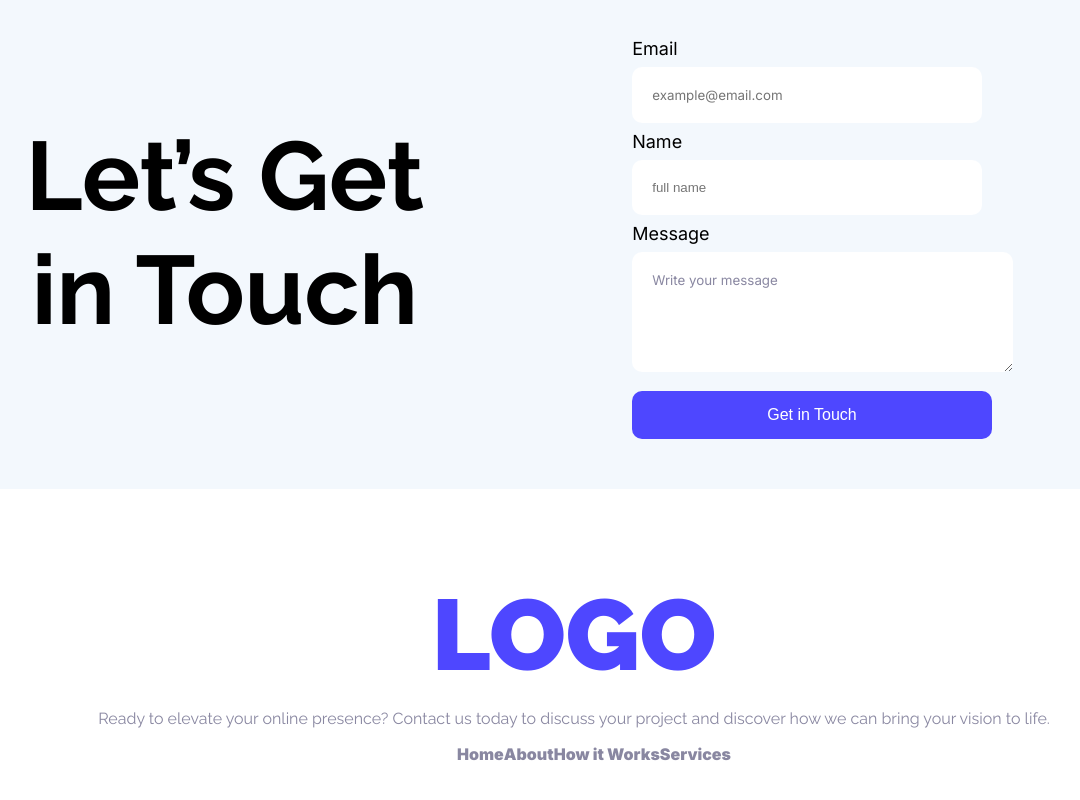
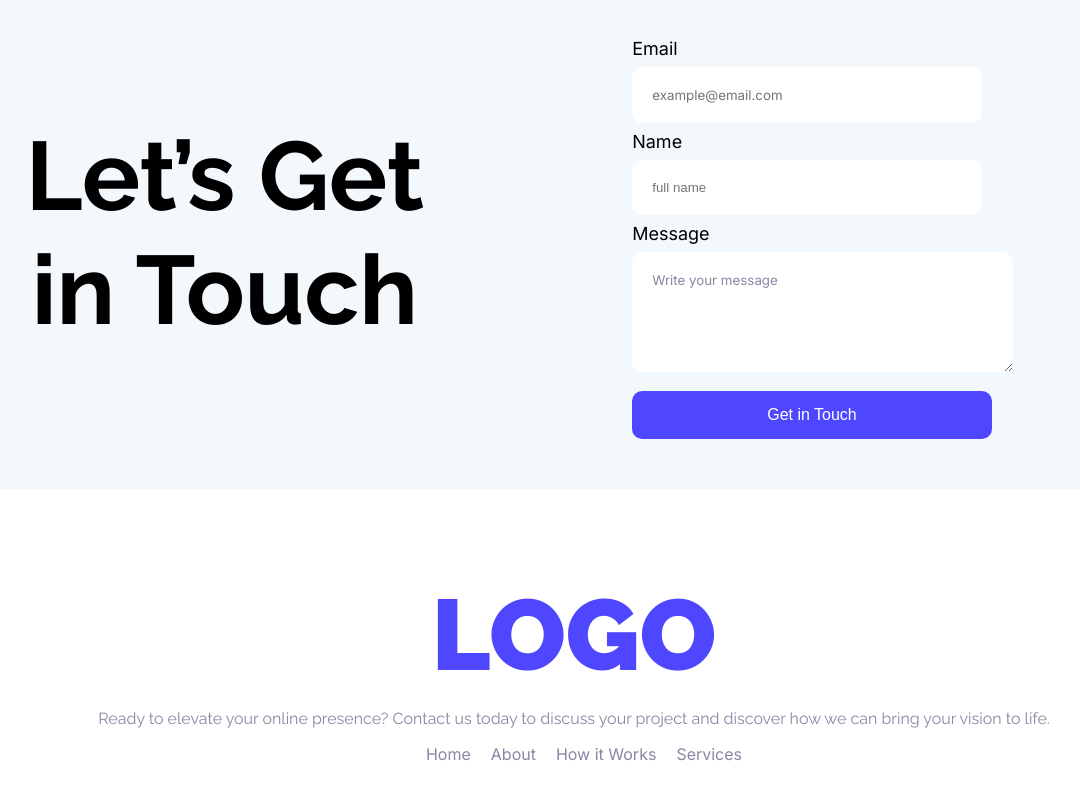
Before and after one commit to Farihahabib/web-flow-A01, a plain HTML site: page index.html in a window 1280 px wide. Shown: the part 2767-3567 px from the top of the page, without its empty margins (66-1146 px from the left). Drawn offline with Linux system fonts and the light colour scheme.

Commit message:
added my html and css file

```diff
--- a/style.css
+++ b/style.css
@@ -253,6 +253,7 @@ footer h1{
     margin-bottom: 0;
 }
 footer p{
+
     text-align: center;
     color: #8987A1;
 }
@@ -264,22 +265,13 @@ footer p{
 }
 .links ul li{
     list-style: none;
-  gap: 15px;
+
 }
 .links li a{
-    gap: 15px;
-    justify-content: space-around;
+    margin-right: 20px;
+    font-weight: 400;
 text-decoration: none;
    font-size: 16px;
     color: #8987A1;
 
 }
-/* .input input[type="text"]{
-height: 30px;
-width: 400px;
-border-radius: 5px;
-background-color: white;
-padding: 15px;
-border: none;
-display: block;
-} */
```
